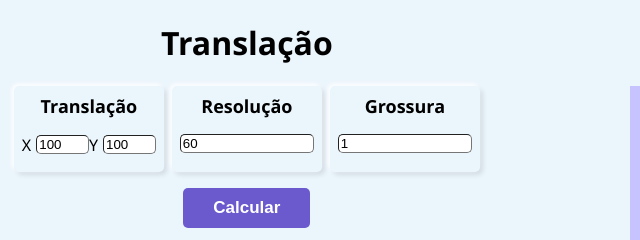
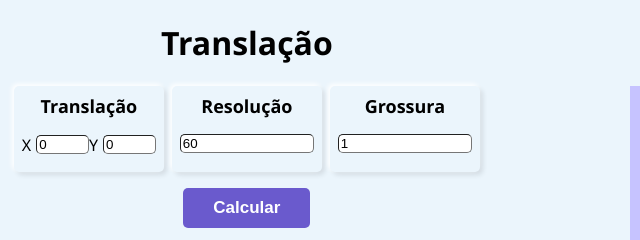
Before and after one commit to carloshenriquess/cg-algorithms, a website with bundled scripts: page index.html in a window 1280 px wide. Shown: the top 240 px of the page, 218-858 px from the left. Built offline with nearby package versions, Linux system fonts and the light colour scheme.

Commit message:
correção de valores iniciais e limites na translação

```diff
--- a/index.html
+++ b/index.html
@@ -551,8 +551,7 @@
                           class="c-translation__input"
                           type="number"
                           id="translation-x"
-                          min="1"
-                          value="100"
+                          value="0"
                           required
                         />
                       </div>
@@ -562,8 +561,7 @@
                           class="c-translation__input"
                           type="number"
                           id="translation-y"
-                          min="1"
-                          value="100"
+                          value="0"
                           required
                         />
                       </div>
```
